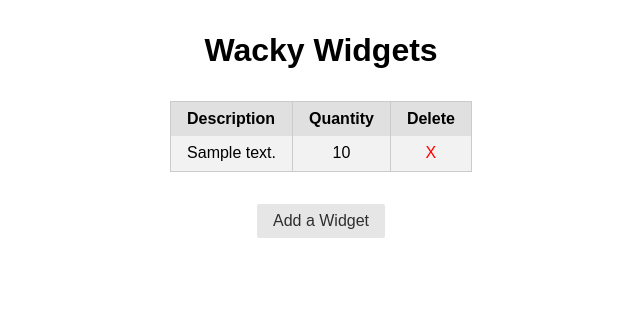
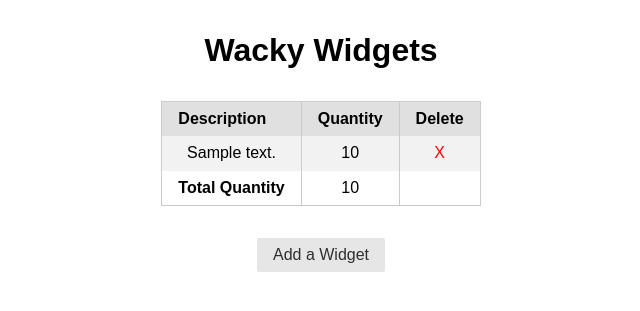
Before and after one commit to mlisdev/django-assessment, a Django app: page / in a window 1280 px wide. Shown: the top 311 px of the page, without its empty margins (319-959 px from the left). Run offline with Django 3.2, Linux system fonts and the light colour scheme; tables that the repository leaves empty hold one stand-in row (values such as "Sample post"); some libraries are stand-ins or nearby versions.

Commit message:
complete bonus

```diff
--- a/main_app/templates/index.html
+++ b/main_app/templates/index.html
@@ -35,6 +35,11 @@
                 <td> {{widget.quantity }}</td>
                 <td> <a href="{% url 'delete_widget' widget.id %}">X</a> </td>
                 {% endfor %}
+                </tr>
+                            <tr>
+            <td><b>Total Quantity</b></td>
+            <td>{{ totalWidgets }}</td>
+            <td> </td>
             </tr>
 
         </table>
--- a/main_app/views.py
+++ b/main_app/views.py
@@ -7,7 +7,10 @@ from .models import Widget
 # Create your views here.
 def index(request):
     widgets = Widget.objects.all()
-    return render(request, 'index.html', { 'widgets': widgets })
+    totalWidgets = 0
+    for widget in widgets:
+            totalWidgets += widget.quantity
+    return render(request, 'index.html', { 'widgets': widgets, 'totalWidgets': totalWidgets })
 
 class WidgetCreate(CreateView):
     model = Widget
```
